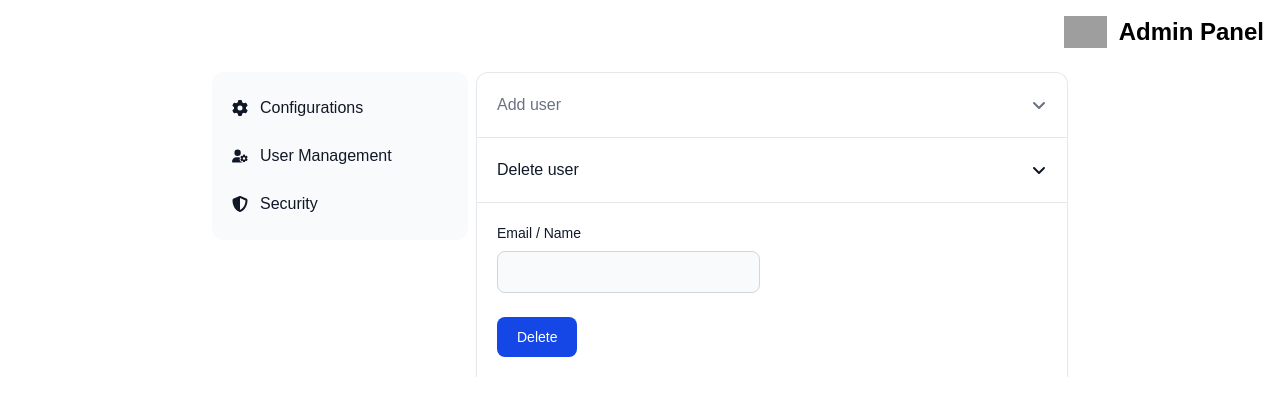
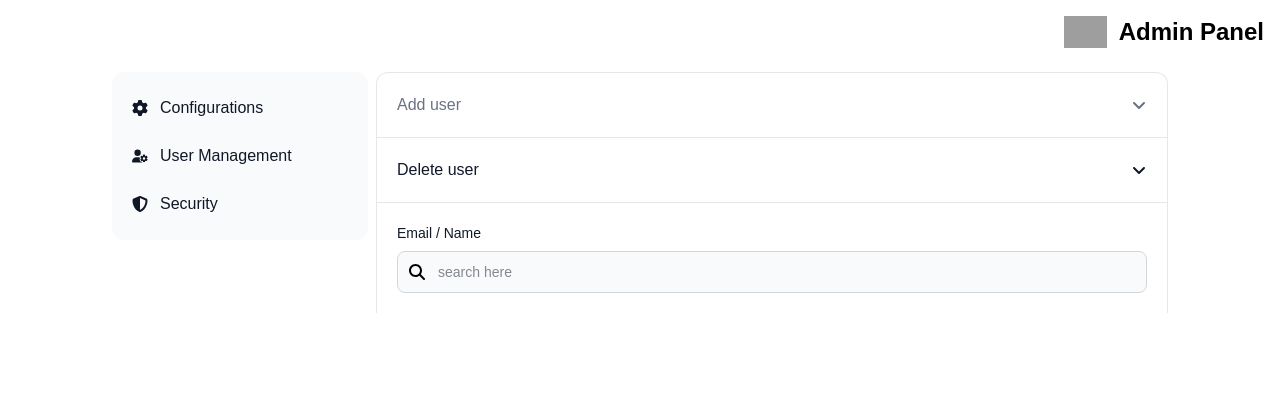
Before and after one commit to ni-th/nexova-frontend-poc, a React (Vite) app: page /user-management in a window 1280 px wide. Both pictures are taken after a click on the button "Delete user". Shown: the top 396 px of the page. Built offline with nearby package versions, Linux system fonts and the light colour scheme; grey boxes are pictures that could not be loaded.

Commit message:
changes some designs in App and Usermanagement

```diff
--- a/src/App.tsx
+++ b/src/App.tsx
@@ -19,7 +19,7 @@
         <div className="w-64 flex-none h-full">
           <AppSideBar />
         </div>
-        <div className="w-150 flex-initial  min-w-80">
+        <div className="w-200 flex-initial  min-w-80">
           <Routes>
             <Route path="/" element={<ConfigManagent />}></Route>
             <Route path="/config" element={<ConfigManagent />}></Route>
--- a/src/pages/UserManagement.tsx
+++ b/src/pages/UserManagement.tsx
@@ -1,5 +1,5 @@
 import React from 'react'
-import { FaAngleDown } from "react-icons/fa6";
+import { FaAngleDown, FaMagnifyingGlass } from "react-icons/fa6";
 
 const UserManagement = () => {
   return (
@@ -23,7 +23,7 @@
       >
         <form className="p-5 border border-b-0 border-gray-200 dark:border-gray-700 dark:bg-gray-900">
           <div className="grid gap-6 mb-6 md:grid-cols-2">
-            <div>
+
               <label
                 htmlFor="email"
                 className="block mb-2 text-sm font-medium text-gray-900 dark:text-white"
@@ -37,7 +37,6 @@
                 placeholder="john@example.com"
                 required
               />
-            </div>
             <div>
               <label
                 htmlFor="password"
@@ -79,31 +78,28 @@
         className="hidden"
         aria-labelledby="accordion-collapse-heading-2"
       >
-        <form className="p-5 border border-b-0 border-gray-200 dark:border-gray-700 dark:bg-gray-900">
-          <div className="grid gap-6 mb-6 md:grid-cols-2">
-            <div>
+        <div className="p-5 border border-b-0 border-gray-200 dark:border-gray-700 dark:bg-gray-900">
+          <div>
               <label
                 htmlFor="delete-email"
                 className="block mb-2 text-sm font-medium text-gray-900 dark:text-white"
               >
                 Email / Name
               </label>
+              <div className='relative'>
+                <div className="absolute inset-y-0 start-0 flex items-center ps-3 pointer-events-none">
+                              <FaMagnifyingGlass />
+              </div>
               <input
                 type="text"
                 id="delete-email"
-                className="bg-gray-50 border border-gray-300 text-gray-900 text-sm rounded-lg focus:ring-blue-500 focus:border-blue-500 block w-full p-2.5 dark:bg-gray-700 dark:border-gray-600 dark:placeholder-gray-400 dark:text-white dark:focus:ring-blue-500 dark:focus:border-blue-500"
-                placeholder=""
+                className="ps-10 bg-gray-50 border border-gray-300 text-gray-900 text-sm rounded-lg focus:ring-blue-500 focus:border-blue-500 block w-full p-2.5 dark:bg-gray-700 dark:border-gray-600 dark:placeholder-gray-400 dark:text-white dark:focus:ring-blue-500 dark:focus:border-blue-500"
+                placeholder="search here"
                 required
-              />
+              /></div>
+
             </div>
-          </div>
-          <button
-            type="submit"
-            className="text-white bg-blue-700 hover:bg-blue-800 focus:ring-4 focus:outline-none focus:ring-blue-300 font-medium rounded-lg text-sm w-full sm:w-auto px-5 py-2.5 text-center dark:bg-blue-600 dark:hover:bg-blue-700 dark:focus:ring-blue-800"
-          >
-            Delete
-          </button>
-        </form>
+        </div>
       </div>
     </div>
   )
```
